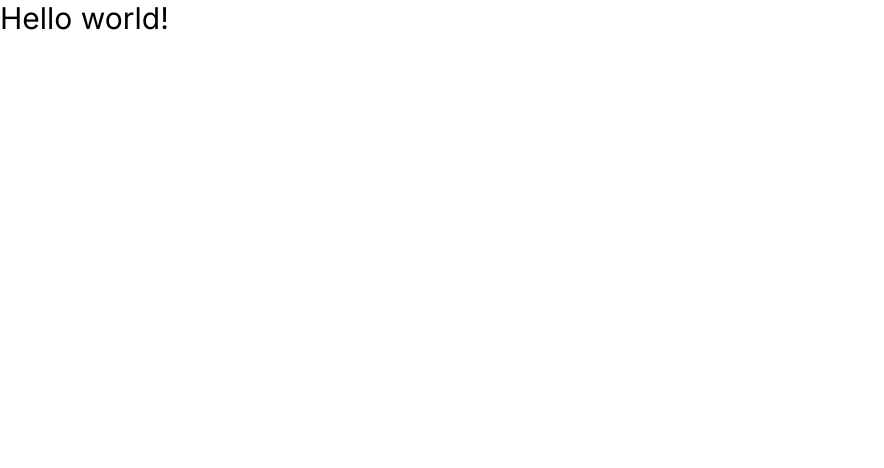
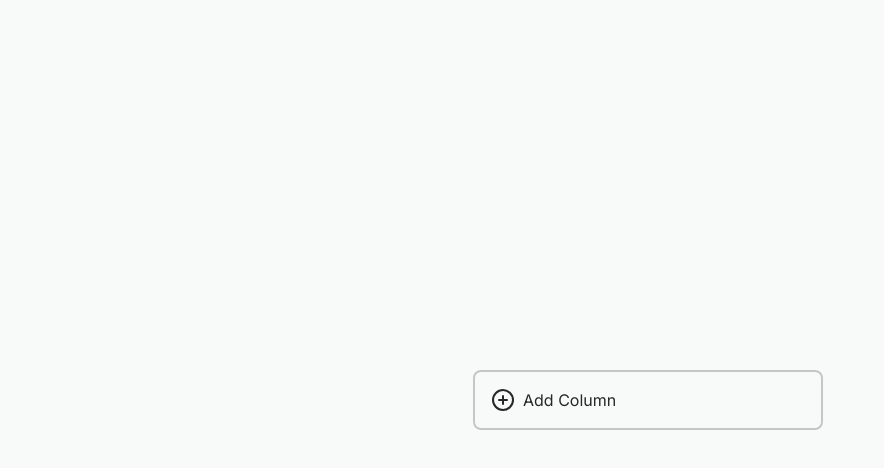
Before and after one commit to dilarauluturhan/kanban-board, a React (Vite) app: page / in a window 1280 px wide. Shown: the top 468 px of the page, without its empty margins (0-884 px from the left). Built offline with nearby package versions, Linux system fonts and the light colour scheme.

Commit message:
feat: kanban columns

```diff
--- a/package.json
+++ b/package.json
@@ -12,6 +12,7 @@
   "dependencies": {
     "@dnd-kit/core": "^6.1.0",
     "@dnd-kit/sortable": "^8.0.0",
+    "lucide-react": "^0.292.0",
     "react": "^18.2.0",
     "react-dom": "^18.2.0"
   },
--- a/src/App.tsx
+++ b/src/App.tsx
@@ -1,9 +1,10 @@
+import KanbanBoard from "./components/KanbanBoard";
+
 function App() {
-
   return (
-    <>
-      <h1 className="text-3xl">Hello world!</h1>
-    </>
+    <div className="bg-mainBgColor text-textColor h-screen">
+      <KanbanBoard />
+    </div>
   );
 }
 
--- /dev/null
+++ b/src/components/ColumnContainer.tsx
@@ -0,0 +1,36 @@
+import { Trash2 } from "lucide-react";
+import { Column, Id } from "../types";
+
+interface Props {
+  column: Column;
+  deleteColumn: (id: Id) => void;
+}
+
+function ColumnContainer(props: Props) {
+  const { column, deleteColumn } = props;
+  return (
+    <div className="bg-columnBgColor w-[350px] h-[500px] max-h-[500px] rounded-md flex flex-col">
+      {/* column title */}
+      <div className="bg-mainBgColor text-md h-[60px] cursor-grab rounded-md rounded-b-none p-3 font-bold border-columnBgColor border-4 flex items-center justify-between">
+        <div className="flex gap-2">
+          <div className="flex justify-center items-center bg-columnBgColor px-2 py-1 text-sm rounded-full">
+            0
+          </div>
+          {column.title}
+        </div>
+        <button
+          onClick={() => deleteColumn(column.id)}
+          className="cursor-pointer text-textColor hover:text-sideColor"
+        >
+          <Trash2 />
+        </button>
+      </div>
+      {/* column task container */}
+      <div className="flex flex-grow">Content</div>
+      {/* column footer */}
+      <div>Footer</div>
+    </div>
+  );
+}
+
+export default ColumnContainer;
--- /dev/null
+++ b/src/components/KanbanBoard.tsx
@@ -0,0 +1,51 @@
+import { useState } from "react";
+import { Column, Id } from "../types";
+import ColumnContainer from "./ColumnContainer";
+import { PlusCircle } from "lucide-react";
+
+function KanbanBoard() {
+  const [columns, setColumns] = useState<Column[]>([]);
+
+  function createNewColumn() {
+    const columnToAdd: Column = {
+      id: generateId(),
+      title: `Column ${columns.length + 1}`,
+    };
+
+    setColumns([...columns, columnToAdd]);
+  }
+
+  function deleteColumn(id: Id) {
+    const filteredColumns = columns.filter((col) => col.id !== id);
+    setColumns(filteredColumns);
+  }
+
+  function generateId() {
+    return Math.floor(Math.random() * 10001);
+  }
+
+  return (
+    <div className="m-auto flex min-h-screen w-full items-center justify-center overflow-x-auto overflow-y-hidden px-[40px]">
+      <div className="m-auto flex gap-4">
+        <div className="flex gap-4 ">
+          {columns.map((column) => (
+            <ColumnContainer
+              key={column.id}
+              column={column}
+              deleteColumn={deleteColumn}
+            />
+          ))}
+        </div>
+        <button
+          onClick={() => createNewColumn()}
+          className="h-[60px] w-[350px] min-w-[350px] cursor-pointer rounded-lg bg-mainBgColor border-2 border-columnBgColor p-4 hover:border-sideColor flex items-center gap-2"
+        >
+          <PlusCircle color="#272727" />
+          Add Column
+        </button>
+      </div>
+    </div>
+  );
+}
+
+export default KanbanBoard;
--- /dev/null
+++ b/src/types.ts
@@ -0,0 +1,6 @@
+export type Id = string | number;
+
+export type Column = {
+  id: Id;
+  title: string;
+};
--- a/tailwind.config.js
+++ b/tailwind.config.js
@@ -8,7 +8,9 @@ export default {
     extend: {
       colors: {
         "mainBgColor": "#f8faf9",
-        "columnBgColor":"#4f5052",
+        "columnBgColor":"#c5c6c8",
+        "textColor":"#272727",
+        "sideColor":"#DE8F5F"
       }
     },
   },
```
Also changed, not shown: 1 other file (tests, documents, lock files or other folders).
